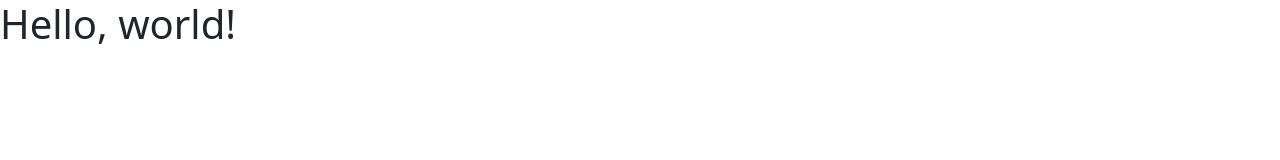
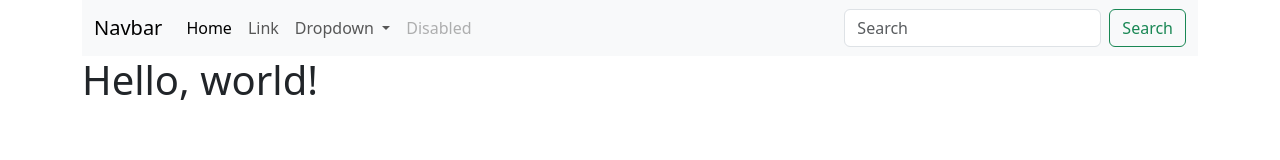
Before and after one commit to arjaypogi/teststudy, a website: page index.html in a window 1280 px wide. Drawn offline with nearby package versions, Linux system fonts and the light colour scheme.

Commit message:
add navbar

```diff
--- a/index.html
+++ b/index.html
@@ -7,7 +7,45 @@
     <link href="https://cdn.jsdelivr.net/npm/bootstrap@5.3.8/dist/css/bootstrap.min.css" rel="stylesheet" integrity="sha384-sRIl4kxILFvY47J16cr9ZwB07vP4J8+LH7qKQnuqkuIAvNWLzeN8tE5YBujZqJLB" crossorigin="anonymous">
   </head>
   <body>
+    <div class="container">
+    <nav class="navbar navbar-expand-lg bg-body-tertiary">
+  <div class="container-fluid">
+    <a class="navbar-brand" href="#">Navbar</a>
+    <button class="navbar-toggler" type="button" data-bs-toggle="collapse" data-bs-target="#navbarSupportedContent" aria-controls="navbarSupportedContent" aria-expanded="false" aria-label="Toggle navigation">
+      <span class="navbar-toggler-icon"></span>
+    </button>
+    <div class="collapse navbar-collapse" id="navbarSupportedContent">
+      <ul class="navbar-nav me-auto mb-2 mb-lg-0">
+        <li class="nav-item">
+          <a class="nav-link active" aria-current="page" href="#">Home</a>
+        </li>
+        <li class="nav-item">
+          <a class="nav-link" href="#">Link</a>
+        </li>
+        <li class="nav-item dropdown">
+          <a class="nav-link dropdown-toggle" href="#" role="button" data-bs-toggle="dropdown" aria-expanded="false">
+            Dropdown
+          </a>
+          <ul class="dropdown-menu">
+            <li><a class="dropdown-item" href="#">Action</a></li>
+            <li><a class="dropdown-item" href="#">Another action</a></li>
+            <li><hr class="dropdown-divider"></li>
+            <li><a class="dropdown-item" href="#">Something else here</a></li>
+          </ul>
+        </li>
+        <li class="nav-item">
+          <a class="nav-link disabled" aria-disabled="true">Disabled</a>
+        </li>
+      </ul>
+      <form class="d-flex" role="search">
+        <input class="form-control me-2" type="search" placeholder="Search" aria-label="Search"/>
+        <button class="btn btn-outline-success" type="submit">Search</button>
+      </form>
+    </div>
+  </div>
+</nav>
     <h1>Hello, world!</h1>
+    </div>
     <script src="https://cdn.jsdelivr.net/npm/bootstrap@5.3.8/dist/js/bootstrap.bundle.min.js" integrity="sha384-FKyoEForCGlyvwx9Hj09JcYn3nv7wiPVlz7YYwJrWVcXK/BmnVDxM+D2scQbITxI" crossorigin="anonymous"></script>
   </body>
 </html>
```
